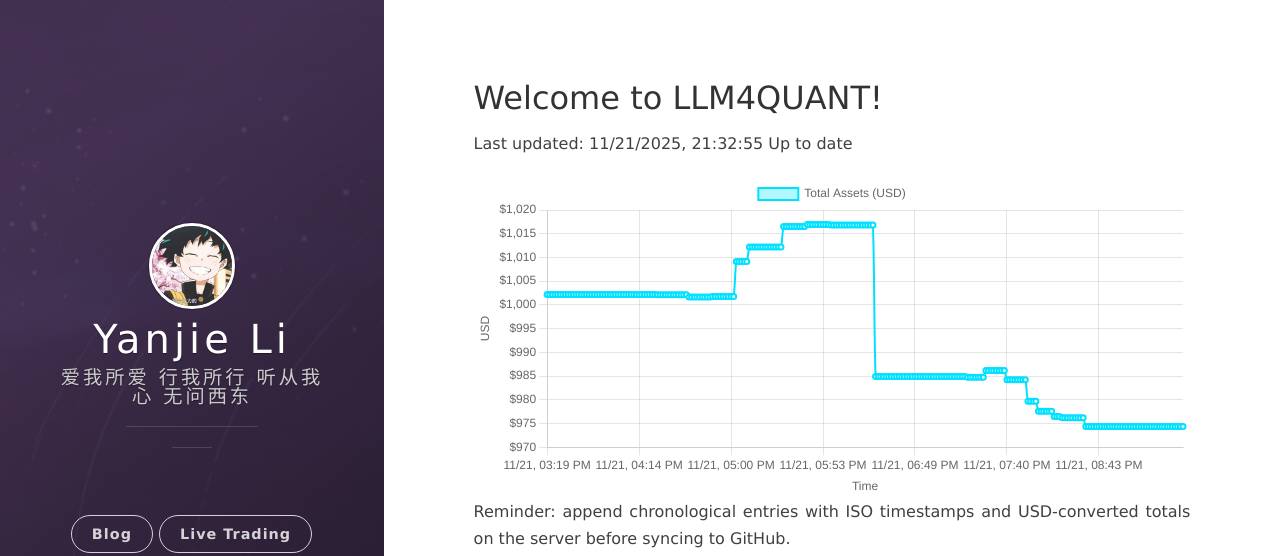
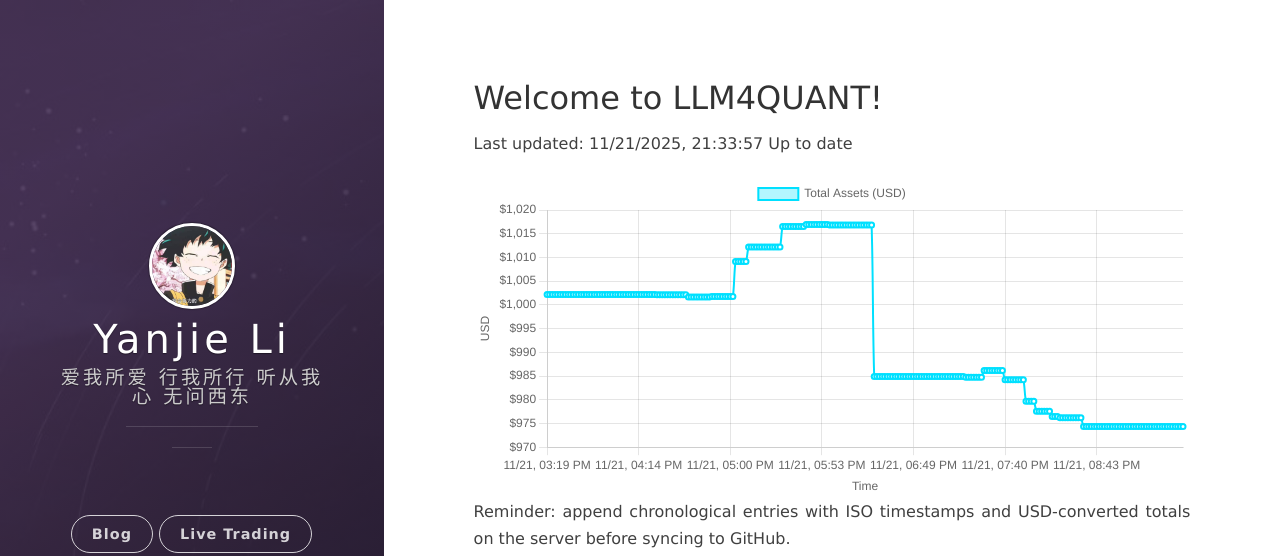
Before and after one commit to leeyegy/leeyegy.github.io, a Jekyll site: the page built from live-trading.html, in a window 1280 px wide. Shown: the top 556 px of the page. Built offline with Jekyll 4.4.1, drawn with Linux system fonts in a browser that asks for light colours; nearby versions of some CDN libraries.

Commit message:
AccountMonitor: update balance history 2025-11-22T05:33:57+08:00

```diff
--- a/assets/data/binance/balance-history.json
+++ b/assets/data/binance/balance-history.json
@@ -1,5 +1,5 @@
 {
-  "generatedAt": "2025-11-22T05:32:55+08:00",
+  "generatedAt": "2025-11-22T05:33:57+08:00",
   "asset": "total_usd_value",
   "history": [
     {
@@ -973,6 +973,10 @@
     {
       "timestamp": "2025-11-22T05:32:55+08:00",
       "totalUsd": 974.36593718
+    },
+    {
+      "timestamp": "2025-11-22T05:33:57+08:00",
+      "totalUsd": 974.36593718
     }
   ]
 }
```
